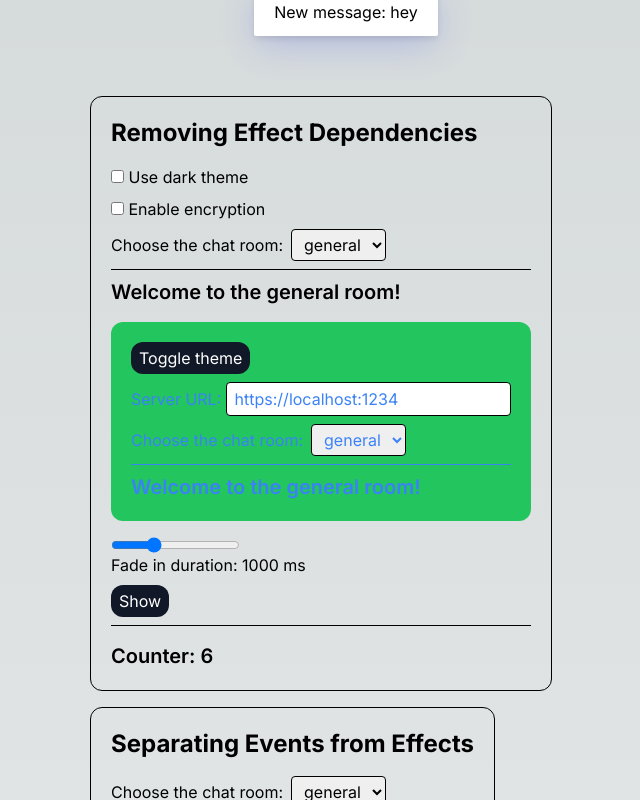
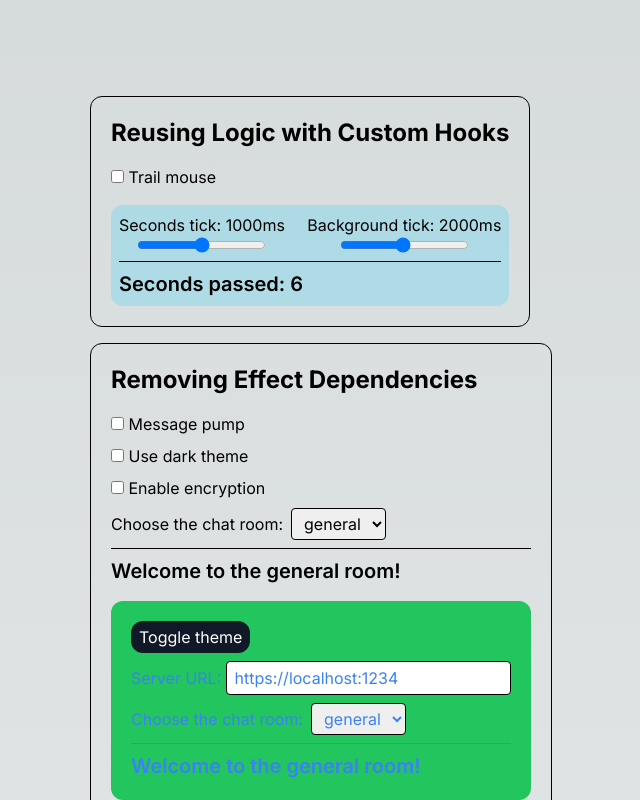
Before and after one commit to ArjanKamphuis/reactdevsite, a Next.js app: page / in a window 1280 px wide. Shown: the top 800 px of the page, without its empty margins (294-934 px from the left). Built offline with nearby package versions, Linux system fonts and the light colour scheme.

Commit message:
Escape Hatches pt VI (end)

```diff
--- /dev/null
+++ b/src/app/common/RangeInputfield.tsx
@@ -0,0 +1,26 @@
+import { ChangeEventHandler } from "react";
+
+export type RangeInputChangeEventHandler = ChangeEventHandler<HTMLInputElement>;
+
+export type RangeInputProps = {
+    value?: string | number | readonly string[];
+    min?: number;
+    max?: number;
+    onChange?: RangeInputChangeEventHandler
+};
+
+export type RangeInputFieldProps = {
+    label: string;
+    inputProps: RangeInputProps;
+};
+
+export default function RangeInputField({ label, inputProps }: RangeInputFieldProps): React.JSX.Element {
+    return (
+        <label>
+            <span className="block">{label}</span>
+            <div className="flex justify-center">
+                <input type="range" {...inputProps} />
+            </div>
+        </label>
+    );
+}
--- a/src/app/escape-hatches/app.tsx
+++ b/src/app/escape-hatches/app.tsx
@@ -1,5 +1,6 @@
 'use client';
 
+import CustomHooks from "./custom-hooks";
 import DomRefs from "./dom-refs";
 import { LifeCycle } from "./lifecycle";
 import { NotAlwaysUseEffects } from "./not-always-use-effects";
@@ -11,6 +12,7 @@ import ValueRefs from "./value-refs";
 export default function App(): React.JSX.Element {
     return (
         <div className="space-y-4">
+            <CustomHooks />
             <RemovingEffectDependencies />
             <SeparateEventsFromEffects />
             <LifeCycle />
--- /dev/null
+++ b/src/app/escape-hatches/custom-hooks.tsx
@@ -0,0 +1,12 @@
+import ChapterSection from "../common/ChapterSection";
+import CustomCounter from "./effects/CustomCounter";
+import StaggeringDotsApp from "./effects/StaggeringDotsApp";
+
+export default function CustomHooks(): React.JSX.Element {
+    return (
+        <ChapterSection header="Reusing Logic with Custom Hooks">
+            <StaggeringDotsApp />
+            <CustomCounter />
+        </ChapterSection>
+    );
+}
--- a/src/app/escape-hatches/effects/ChatroomV200App.tsx
+++ b/src/app/escape-hatches/effects/ChatroomV200App.tsx
@@ -18,51 +18,54 @@ type ConnectionOptions = {
     serverUrl: string;
     room: Room;
     isEncrypted: boolean;
+    isEnabled: boolean;
 };
 
 type ChatRoomProps = {
     room: Room;
     isEncrypted: boolean;
+    isEnabled: boolean;
     onMessage: MessageHandler;
 };
 
 const rooms: Room[] = ['general', 'travel', 'music'];
 const serverUrl: string = 'https://localhost:1234';
 
-function createConnection({ serverUrl, room , isEncrypted }: ConnectionOptions): ConnectionType {
+function createConnection({ serverUrl, room , isEncrypted, isEnabled }: ConnectionOptions): ConnectionType {
     let intervalId: NodeJS.Timeout | null = null;
     let messageCallback: MessageHandler | null = null;
     return {
-        connect() {
+        connect(): void {
             console.log(`✅ Connecting to "${room}" at ${serverUrl} (${isEncrypted ? 'encrypted' : 'unencrypted'})`);
             if (intervalId) clearInterval(intervalId);
+            if (!isEnabled) return;
             intervalId = setInterval(() => {
                 if (messageCallback !== null) {
                     messageCallback(Math.random() > 0.5 ? 'hey' : 'lol');
                 }
             }, 3000);
         },
-        disconnect() {
+        disconnect(): void {
             if (intervalId) clearInterval(intervalId);
             messageCallback = null;
             console.log(`❌ Disconnected from "${room}" at ${serverUrl} (${isEncrypted ? 'encrypted' : 'unencrypted'})`);
         },
-        on(_event, callback) {
+        on(_event, callback): void {
             if (messageCallback !== null) throw Error('Cannot add the handler twice.');
             messageCallback = callback as MessageHandler;
         }
     };
 }
 
-function ChatRoom({ room, isEncrypted, onMessage }: ChatRoomProps): React.JSX.Element {
+function ChatRoom({ room, isEncrypted, isEnabled, onMessage }: ChatRoomProps): React.JSX.Element {
     const onReceiveMessage: MessageHandler = useEffectEvent(onMessage);
 
     useEffect(() => {
-        const connection: ConnectionType = createConnection({ serverUrl, room, isEncrypted });
-        connection.on('message', (msg => onReceiveMessage(msg)) as MessageHandler);
+        const connection: ConnectionType = createConnection({ serverUrl, room, isEncrypted, isEnabled });
+        connection.on('message', onReceiveMessage);
         connection.connect();
         return (): void => { connection.disconnect(); };
-    }, [room, isEncrypted, onReceiveMessage]);
+    }, [room, isEncrypted, isEnabled, onReceiveMessage]);
 
     return <h2 className="text-xl font-semibold">Welcome to the {room} room!</h2>;
 }
@@ -71,16 +74,18 @@ export default function ChatRoomV200App(): React.JSX.Element {
     const [room, setRoom] = useState<Room>(rooms[0]);
     const [isDark, setIsDark] = useState<boolean>(false);
     const [isEncrypted, setIsEncrypted] = useState<boolean>(false);
+    const [isEnabled, setIsEnabled] = useState<boolean>(false);
 
     const roomOptions: React.JSX.Element[] = rooms.map(r => <option key={r} value={r}>{r}</option>);
 
     return (
         <div className="space-y-2">
+            <CheckboxField checked={isEnabled} onChange={e => setIsEnabled(e.target.checked)}>Message pump</CheckboxField>
             <CheckboxField checked={isDark} onChange={e => setIsDark(e.target.checked)}>Use dark theme</CheckboxField>
             <CheckboxField checked={isEncrypted} onChange={e => setIsEncrypted(e.target.checked)}>Enable encryption</CheckboxField>
             <SelectField label="Choose the chat room:" selectProps={{ value: room, onChange: e => setRoom(e.target.value as Room), children: roomOptions}} />
             <hr className="border-black" />
-            <ChatRoom room={room} isEncrypted={isEncrypted} onMessage={msg => showNotification(`New message: ${msg}`, isDark ? 'dark' : 'light')} />
+            <ChatRoom room={room} isEncrypted={isEncrypted} isEnabled={isEnabled} onMessage={msg => showNotification(`New message: ${msg}`, isDark ? 'dark' : 'light')} />
         </div>
     );
 }
--- /dev/null
+++ b/src/app/escape-hatches/effects/CustomCounter.tsx
@@ -0,0 +1,27 @@
+import { useRef, useState } from "react";
+import useCounter from "./useCounter";
+import useInterval from "./useInterval";
+import RangeInputField from "@/app/common/RangeInputfield";
+
+export default function CustomCounter(): React.JSX.Element {
+    const [count, counterDelay, setCounterDelay] = useCounter();
+    const [bgDelay, setBgDelay] = useState<number>(2000);
+    const divRef = useRef<HTMLDivElement | null>(null);
+
+    useInterval<[]>(() => {
+        if (divRef.current === null) return;
+        const randomColor: string = `hsla(${Math.random() * 360}, 100%, 50%, 0.2)`;
+        divRef.current.style.backgroundColor = randomColor;
+    }, bgDelay);
+
+    return (
+        <div className="space-y-2 p-2 rounded-xl" ref={divRef}>
+            <div className="flex justify-between">
+                <RangeInputField label={`Seconds tick: ${counterDelay}ms`} inputProps={{ value: counterDelay, min: 10, max: 2000, onChange: e => setCounterDelay(Number(e.target.value)) }} />
+                <RangeInputField label={`Background tick: ${bgDelay}ms`} inputProps={{ value: bgDelay, min: 100, max: 4000, onChange: e => setBgDelay(Number(e.target.value)) }} />
+            </div>
+            <hr className="border-black" />
+            <h2 className="text-xl font-semibold">Seconds passed: {count}</h2>
+        </div>
+    );
+}
--- /dev/null
+++ b/src/app/escape-hatches/effects/StaggeringDotsApp.tsx
@@ -0,0 +1,67 @@
+import CheckboxField from "@/app/common/CheckboxField";
+import { useEffect, useState } from "react";
+
+type Position = {
+    x: number;
+    y: number;
+};
+
+type DotProps = {
+    position: Position;
+    opacity: number;
+};
+
+function usePointerPosition(): Position {
+    const [position, setPosition] = useState<Position>({ x: 0, y: 0 });
+    useEffect(() => {
+        function handleMove(e: PointerEvent): void {
+            setPosition({ x: e.clientX, y: e.clientY });
+        }
+        window.addEventListener('pointermove', handleMove);
+        return (): void => { window.removeEventListener('pointermove', handleMove); };
+    }, []);
+    return position;
+}
+
+function useDelayedValue<T>(value: T, delay: number): T {
+    const [delayedValue, setDelayedValue] = useState<T>(value);
+    useEffect(() => {
+        setTimeout(() => {
+            setDelayedValue(value);
+        }, delay);
+    }, [value, delay]);
+    return delayedValue;
+}
+
+function Dot({ position, opacity }: DotProps): React.JSX.Element {
+    return (
+        <div className="absolute pointer-events-none -left-5 -top-5 w-10 h-10"
+            style={{ opacity, transform: `translate(${position.x}px, ${position.y}px)` }}
+        >
+            <div className="flex w-full h-full justify-items-center text-3xl">&#128520;</div>
+        </div>
+    );
+}
+
+export default function StaggeringDotsApp(): React.JSX.Element {
+    const [isEnabled, setIsEnabled] = useState<boolean>(false);
+
+    const pos1: Position = usePointerPosition();
+    const pos2: Position = useDelayedValue(pos1, 100);
+    const pos3: Position = useDelayedValue(pos2, 200);
+    const pos4: Position = useDelayedValue(pos3, 100);
+    const pos5: Position = useDelayedValue(pos3, 50);
+
+    return (
+        <div>
+            <CheckboxField checked={isEnabled} onChange={e => setIsEnabled(e.target.checked)}>Trail mouse</CheckboxField>
+            {isEnabled && <div>
+                <Dot position={pos1} opacity={1} />
+                <Dot position={pos2} opacity={0.8} />
+                <Dot position={pos3} opacity={0.6} />
+                <Dot position={pos4} opacity={0.4} />
+                <Dot position={pos5} opacity={0.2} />
+            </div>}
+        </div>
+    );
+}
--- /dev/null
+++ b/src/app/escape-hatches/effects/useCounter.ts
@@ -0,0 +1,9 @@
+import { Dispatch, SetStateAction, useState } from "react";
+import useInterval from "./useInterval";
+
+export default function useCounter(initialCount: number = 0, initialDelay: number = 1000): [number, number, Dispatch<SetStateAction<number>>] {
+    const [count, setCount] = useState<number>(initialCount);
+    const [delay, setDelay] = useState<number>(initialDelay);
+    useInterval<[number]>(() => setCount(c => c + 1), delay);
+    return [count, delay, setDelay];
+}
--- a/src/app/escape-hatches/effects/useEffectEvent.ts
+++ b/src/app/escape-hatches/effects/useEffectEvent.ts
@@ -5,7 +5,7 @@ export function useEffectEvent<T extends Function>(event: T): T {
     useEffect(() => {
         fn.current = event;
     }, [event]);
-    return useCallback<(...args: unknown[]) => void>((...args) => {
+    return useCallback<(...args: unknown[]) => unknown>((...args) => {
         return fn.current?.call(null, ...args);
     }, []) as unknown as T;
 }
--- /dev/null
+++ b/src/app/escape-hatches/effects/useInterval.ts
@@ -0,0 +1,14 @@
+import { useEffect } from "react";
+import { useEffectEvent } from "./useEffectEvent";
+
+export default function useInterval<TArgs extends unknown[]>(callback: (...args: TArgs) => void, delay: number): void {
+    const onTick = useEffectEvent(callback);
+    useEffect(() => {
+        console.log(`✅ Setting up an interval with delay ${delay}`);
+        const id: number = setInterval(onTick, delay);
+        return (): void => {
+            console.log(`❌ Clearing an interval with delay ${delay}`);
+            clearInterval(id);
+        };
+    }, [delay, onTick]);
+}
```
